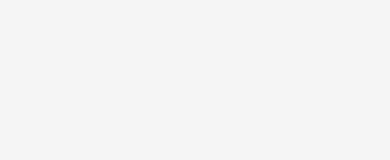
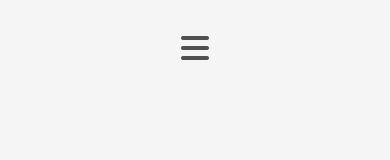
Before and after one commit to mithintv/dev-portfolio, a React (Create React App) app: page / in a window 390 px wide. Shown: the top 160 px of the page. Built offline with nearby package versions, Linux system fonts and the light colour scheme.

Commit message:
start mobile nav

```diff
--- a/public/index.html
+++ b/public/index.html
@@ -34,6 +34,9 @@
 
   <body>
     <noscript>You need to enable JavaScript to run this app.</noscript>
+
+    <div id="backdrop-root"></div>
+    <div id="overlay-root"></div>
     <div id="root"></div>
     <!--
       This HTML file is a template.
--- a/src/components/NavBar.js
+++ b/src/components/NavBar.js
@@ -3,15 +3,19 @@ import React, { useState, useEffect } from 'react';
 import classes from "../sass/modules/NavBar.module.scss";
 
 import Button from '../interface/Button';
+import Modal from '../interface/Modal';
 
 const Navbar = () => {
 
   const [scroll, setScroll] = useState(0);
   const [showNav, setShowNav] = useState(true);
   const [top, setTop] = useState(true);
+  const [mobile, setMobile] = useState(false);
+  const [showMobileNav, setShowMobileNav] = useState(false);
+  const [scrollState, setScrollState] = useState(true);
 
-  useEffect(() => {
   const handleScroll = () => {
+    if (!window.innerWidth < 768) {
       if (scroll < 100) {
         setTop(true);
       }
@@ -23,25 +27,65 @@ const Navbar = () => {
         setTop(false);
       }
       setScroll(window.scrollY);
+    }
   };
 
+  const handleResize = () => {
+    if (window.innerWidth <= 768) {
+      setMobile(true);
+    } else setMobile(false);
+  };
+
+  useEffect(() => {
     window.addEventListener('scroll', handleScroll);
+    window.addEventListener('resize', handleResize);
     return () => {
       window.removeEventListener('scroll', handleScroll);
+      window.removeEventListener('resize', handleResize);
     };
   });
 
+  useEffect(() => {
+    handleResize();
+  }, []);
 
-  return (
-    <nav className={(top && classes.top) || (showNav && classes.show) || classes.section}>
+  document.body.style.overflowY = scrollState ? 'scroll' : 'hidden';
+  const documentWidth = document.documentElement.clientWidth;
+  const windowWidth = window.innerWidth;
+  const scrollBarWidth = windowWidth - documentWidth;
+  document.body.style.marginRight = scrollState ? '0px' : `${17}px`;
+
+  const handleMenu = () => {
+    setScrollState(prevState => !prevState);
+    setShowMobileNav(prevState => !prevState);
+  };
+
+  const mobileNav =
+    <a
+      href='#mobileNav'
+      onClick={handleMenu}
+      className={classes.mobileNav}><i className="fa-solid fa-bars"></i>
+    </a>;
+  const desktopNav =
     <nav className={classes.nav}>
       <a href='#home' className={`${classes.navButton} ${classes.one}`}>HOME</a>
       <a href='#about' className={`${classes.navButton} ${classes.two}`}>ABOUT</a>
       <a href='#portfolio' className={`${classes.navButton} ${classes.three}`}>PORTFOLIO</a>
       <a href='#contact' className={`${classes.navButton} ${classes.four}`}>CONTACT</a>
-        <a href='#resume' className={`${classes.five}`}><Button className={classes.navButton} size='sm'>Resume</Button></a>
+      <a href='#resume' className={`${classes.five}`}><Button className={classes.navButton} size='sm'>RESUME</Button></a>
+    </nav>;
+
+  return (
+    <React.Fragment>
+      {showMobileNav &&
+        <Modal
+          onBackdrop={handleMenu}
+        />}
+      <nav className={(top && classes.top) || (showNav && classes.show) || classes.section}>
+        {!mobile && desktopNav}
+        {mobile && mobileNav}
       </nav>
-    </nav>
+    </React.Fragment>
   );
 };
 
--- /dev/null
+++ b/src/interface/Modal.js
@@ -0,0 +1,38 @@
+import React from 'react';
+import ReactDOM from 'react-dom';
+
+import '../sass/interface/Modal.scss';
+
+const Backdrop = props => {
+  return (
+    <div
+      onClick={props.onClick}
+      className='backdrop'
+    ></div>
+  );
+};
+
+const ModalOverlay = props => {
+  return (
+    <div className='modal'>
+      This is a modal
+    </div>
+  );
+};
+
+const Modal = props => {
+
+  return (
+    <React.Fragment>
+      {ReactDOM.createPortal(
+        <Backdrop onClick={props.onBackdrop} />,
+        document.getElementById('backdrop-root'))}
+      {ReactDOM.createPortal(
+        <ModalOverlay />,
+        document.getElementById('overlay-root'))}
+    </React.Fragment>
+  );
+
+};
+
+export default Modal;
--- a/src/sass/index.scss
+++ b/src/sass/index.scss
@@ -3,7 +3,6 @@
 
 
 html {
-  overflow-y: scroll;
   scroll-behavior: smooth;
 }
 
@@ -12,7 +11,7 @@ body {
   display: flex;
   flex-direction: column;
   margin: auto;
-  padding-bottom: 20rem;
+  padding: 0 0 20rem 0;
   font-family: -apple-system, BlinkMacSystemFont, 'Segoe UI', 'Roboto', 'Oxygen',
     'Ubuntu', 'Cantarell', 'Fira Sans', 'Droid Sans', 'Helvetica Neue',
     sans-serif;
--- /dev/null
+++ b/src/sass/interface/Modal.scss
@@ -0,0 +1,22 @@
+@import '../variables.scss';
+
+.backdrop {
+  position: fixed;
+  top: 0;
+  left: 0;
+  width: 100%;
+  height: 100%;
+  overflow: hidden;
+  z-index: 2;
+  background: rgba(0, 0, 0, 0.75);
+}
+
+.modal {
+  background-color: white;
+  position: fixed;
+  top: 30vh;
+  left: 10%;
+  width: 80%;
+  z-index: 3;
+  overflow: hidden;
+}
--- a/src/sass/modules/NavBar.module.scss
+++ b/src/sass/modules/NavBar.module.scss
@@ -1,4 +1,16 @@
 @import '../variables.scss';
+
+@keyframes appear {
+  from {
+    opacity: 0;
+    transform: translateY(-3rem);
+  }
+
+  to {
+    opacity: 1;
+    transform: translateY(0);
+  }
+}
 
 .section {
   display: flex;
@@ -74,24 +86,28 @@
 
 @include devices(tablet) {
   .section {
-    visibility: hidden;
+    justify-content: center;
+    padding: 2rem 0;
   }
 }
 
 @include devices(mobile) {
   .section {
-    visibility: hidden;
+    justify-content: center;
+    padding: 2rem 0;
   }
 }
 
-@keyframes appear {
-  from {
-    opacity: 0;
-    transform: translateY(-3rem);
-  }
+.mobileNav {
+  cursor: pointer;
+  text-decoration: none;
+  color: $button-color-icon;
+}
 
-  to {
-    opacity: 1;
-    transform: translateY(0);
-  }
+.mobileNav:hover {
+  color: $button-color-hover;
 }
+
+.mobileNav i {
+  font-size: 2rem;
+}
--- a/src/sass/variables.scss
+++ b/src/sass/variables.scss
@@ -15,6 +15,7 @@ $body-margin-sm: 0 3rem;
 $body-margin-xs: 0 2rem;
 
 $button-color: #393939;
+$button-color-icon: #505050;
 $button-color-hover: #000000;
 
 
```
Lines whose indentation alone changed are shown as unchanged.
